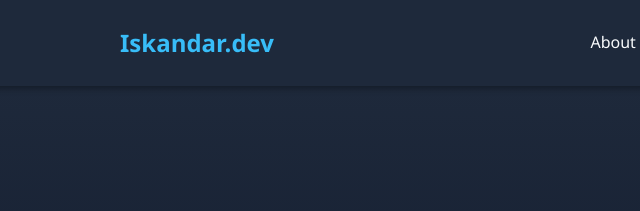
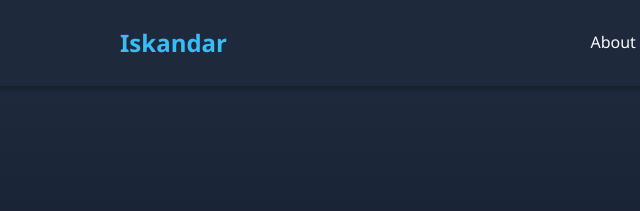
Before and after one commit to Whit3Alpha/portfolio, a plain HTML site: page index.html in a window 1280 px wide. Shown: the top 211 px of the page, 8-648 px from the left. Drawn offline with Linux system fonts and the light colour scheme.

Commit message:
draft 0.5 - Fixing brach name and name title

```diff
--- a/index.html
+++ b/index.html
@@ -10,7 +10,7 @@
 <body>
 
     <header>
-        <div class="logo">Iskandar.dev</div>
+        <div class="logo">Iskandar</div>
         <nav>
             <ul>
                 <li><a href="#about">About</a></li>
```
